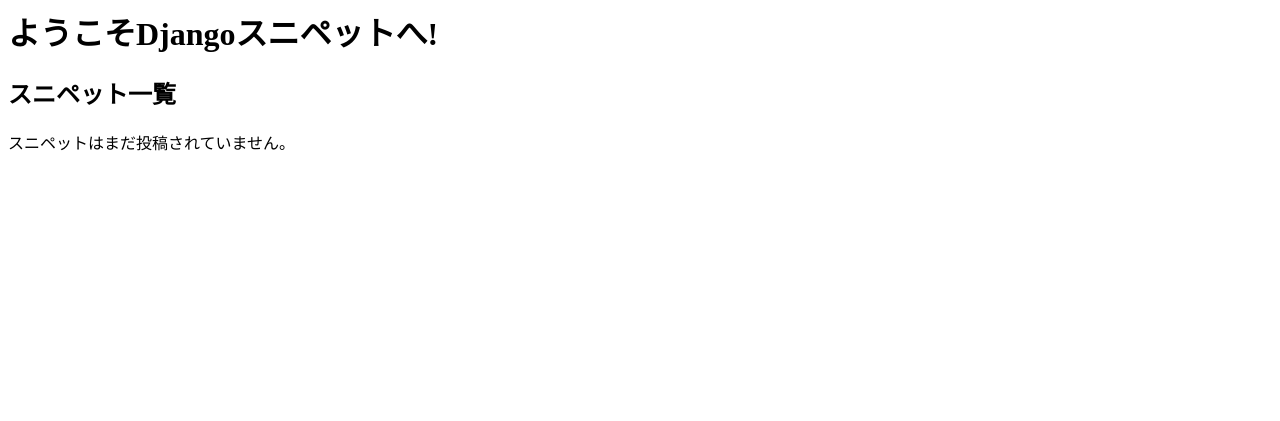
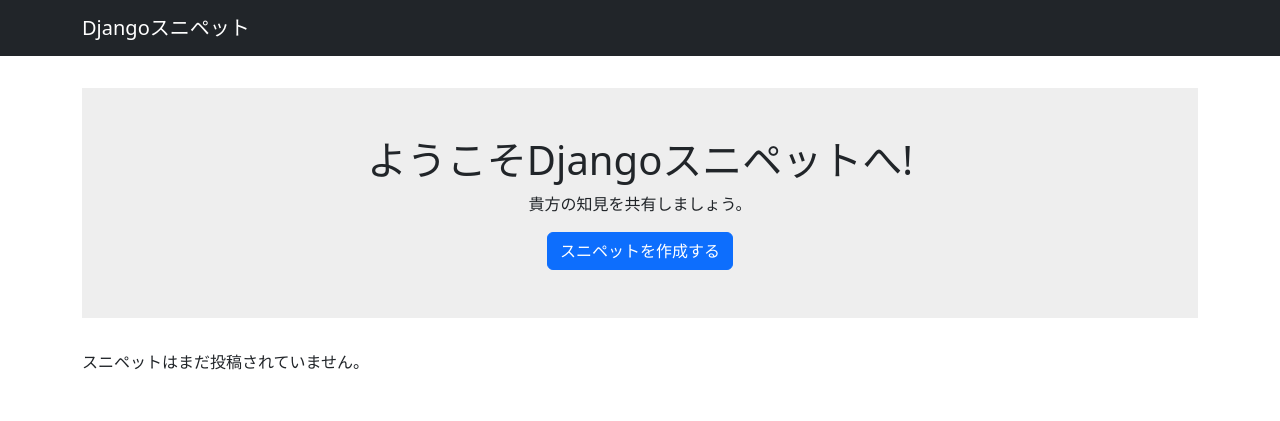
Before and after one commit to katkatprog/djangoSnippets, a Django app: page / in a window 1280 px wide. Shown: the top 421 px of the page. Run offline with Django 3.2, Linux system fonts and the light colour scheme; data that the repository does not hold is empty; some libraries are stand-ins or nearby versions.

Commit message:
end 1.5.3

```diff
--- a/djangosnippets/djangosnippets/settings.py
+++ b/djangosnippets/djangosnippets/settings.py
@@ -38,7 +38,8 @@
     'django.contrib.messages',
     'django.contrib.staticfiles',
     'snippets.apps.SnippetsConfig',
-    'django_extensions'
+    'django_extensions',
+    'django_bootstrap5',
 ]
 
 MIDDLEWARE = [
@@ -56,7 +57,7 @@
 TEMPLATES = [
     {
         'BACKEND': 'django.template.backends.django.DjangoTemplates',
-        'DIRS': [],
+        'DIRS': [BASE_DIR / 'templates'],
         'APP_DIRS': True,
         'OPTIONS': {
             'context_processors': [
--- /dev/null
+++ b/djangosnippets/snippets/static/snippets/css/style.css
@@ -0,0 +1,12 @@
+main{
+    padding: 2rem 0;
+}
+
+.welcome{
+    padding: 3rem 0;
+    margin-bottom: 2rem;
+    background-color: #eee;
+    align-items: center;
+    display: flex;
+    flex-direction: column;
+}
--- a/djangosnippets/snippets/templates/snippets/top.html
+++ b/djangosnippets/snippets/templates/snippets/top.html
@@ -1,13 +1,12 @@
-<html lang="en">
-<head>
-    <meta charset="UTF-8">
-    <meta http-equiv="X-UA-Compatible" content="IE=edge">
-    <meta name="viewport" content="width=device-width, initial-scale=1.0">
-    <title>Djangoスニペット</title>
-</head>
-<body>
-    <h1>ようこそDjangoスニペットへ!</h1>
-    <h2>スニペット一覧</h2>
+{% extends 'base.html' %}
+{% load django_bootstrap5 %}
+{% block main %}
+    <div class="welcome">
+        <h1 class="title">ようこそDjangoスニペットへ!</h1>
+        <p class="subtitle">貴方の知見を共有しましょう。</p>
+        <a class="btn btn-primary" href="{% url 'snippet_new' %}">スニペットを作成する</a>
+    </div>
+
     {% if snippets %}
     <table class="table">
         <thead>
@@ -30,5 +29,5 @@
     {% else %}
         <p>スニペットはまだ投稿されていません。</p>
     {% endif %}
-</body>
-</html>
+
+{% endblock main %}
--- /dev/null
+++ b/djangosnippets/templates/base.html
@@ -0,0 +1,25 @@
+{% load static %}
+{% load django_bootstrap5 %}
+<html lang="en">
+<head>
+    <meta charset="UTF-8">
+    <meta http-equiv="X-UA-Compatible" content="IE=edge">
+    <meta name="viewport" content="width=device-width, initial-scale=1.0">
+    <title>Djangoスニペット</title>
+    {% bootstrap_css %}
+    {% bootstrap_javascript %}
+    <link rel="stylesheet" href="{% static 'snippets/css/style.css' %}">
+</head>
+<body>
+    <nav class="navbar navbar-expand flex-md-row navbar-dark bg-dark">
+        <div class="container justifi-content-between">
+            <a href="/" class="navbar-brand">Djangoスニペット</a>
+        </div>
+    </nav>
+    <main>
+        <div class="container">
+            {% block main %}{% endblock main %}
+        </div>
+    </main>
+</body>
+</html>
```
